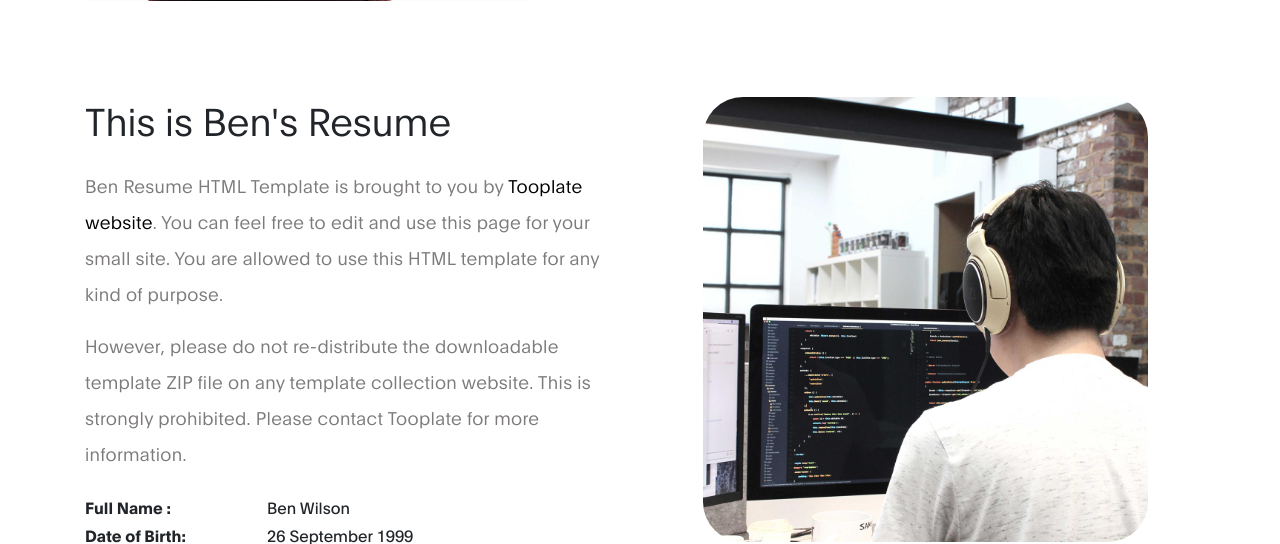
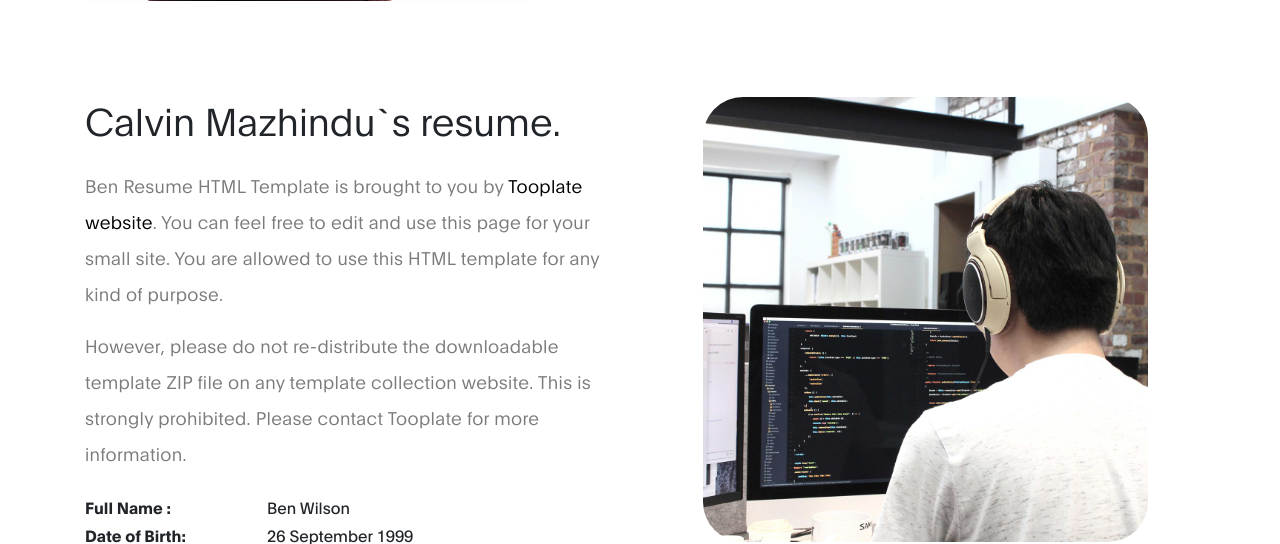
Before and after one commit to cavcom2010/resume_cv, a Django app: page / in a window 1280 px wide. Shown: the part 652-1196 px from the top of the page. Run offline with Django 5.2, Linux system fonts and the light colour scheme; some libraries are stand-ins or nearby versions.

```diff
--- a/templates/index.html
+++ b/templates/index.html
@@ -76,7 +76,7 @@
             <div class="row">
 
                 <div class="col-lg-6 col-md-6 col-12">
-                    <h3 class="mb-4">This is Ben's Resume</h3>
+                    <h3 class="mb-4">Calvin Mazhindu`s resume.</h3>
 
                     <p>Ben Resume HTML Template is brought to you by <a rel="nofollow" href="https://www.tooplate.com" target="_parent">Tooplate website</a>. You can feel free to edit and use this page for your small site. You are allowed to use this HTML template for any kind of purpose.</p>
 
```
